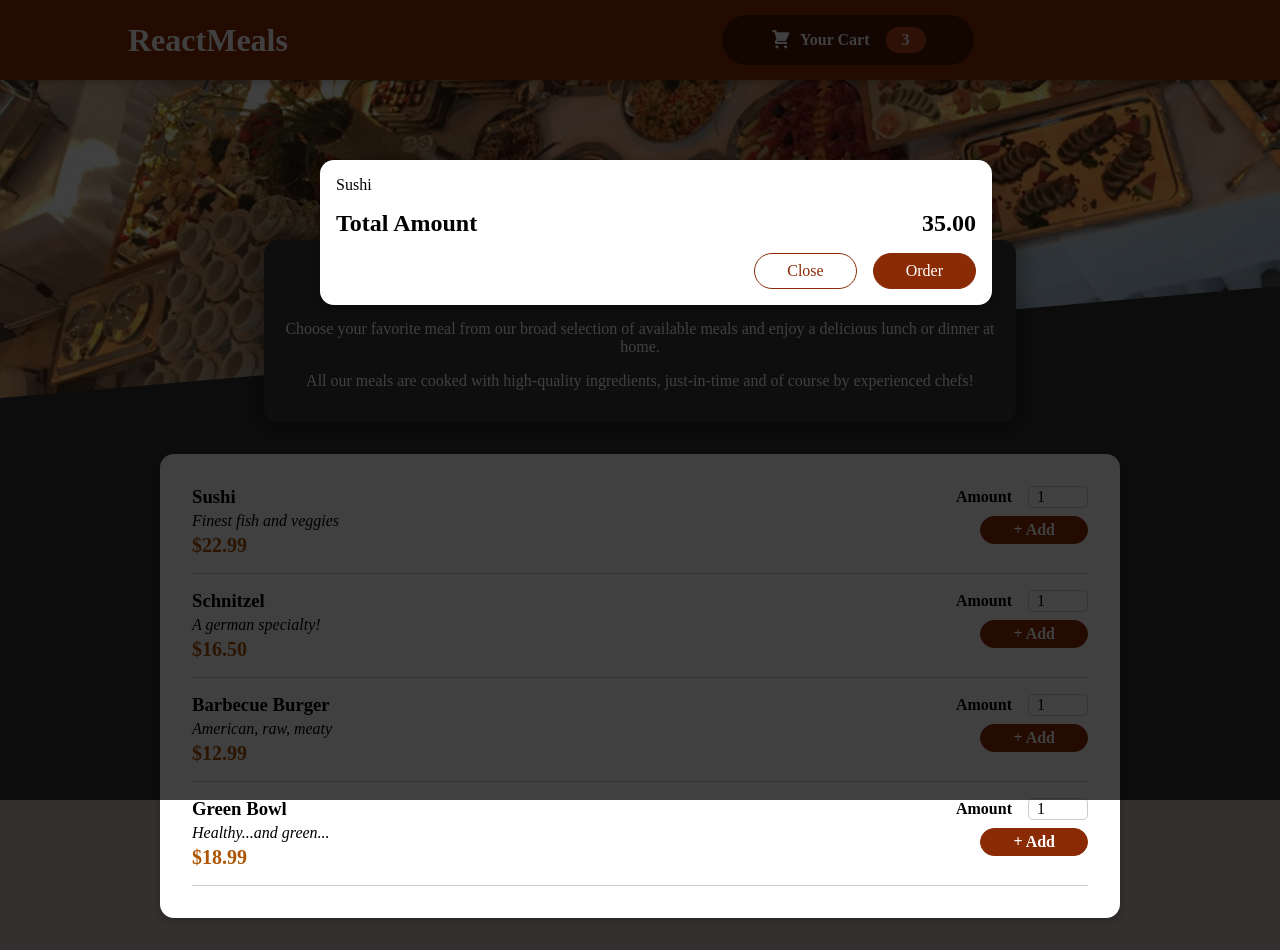
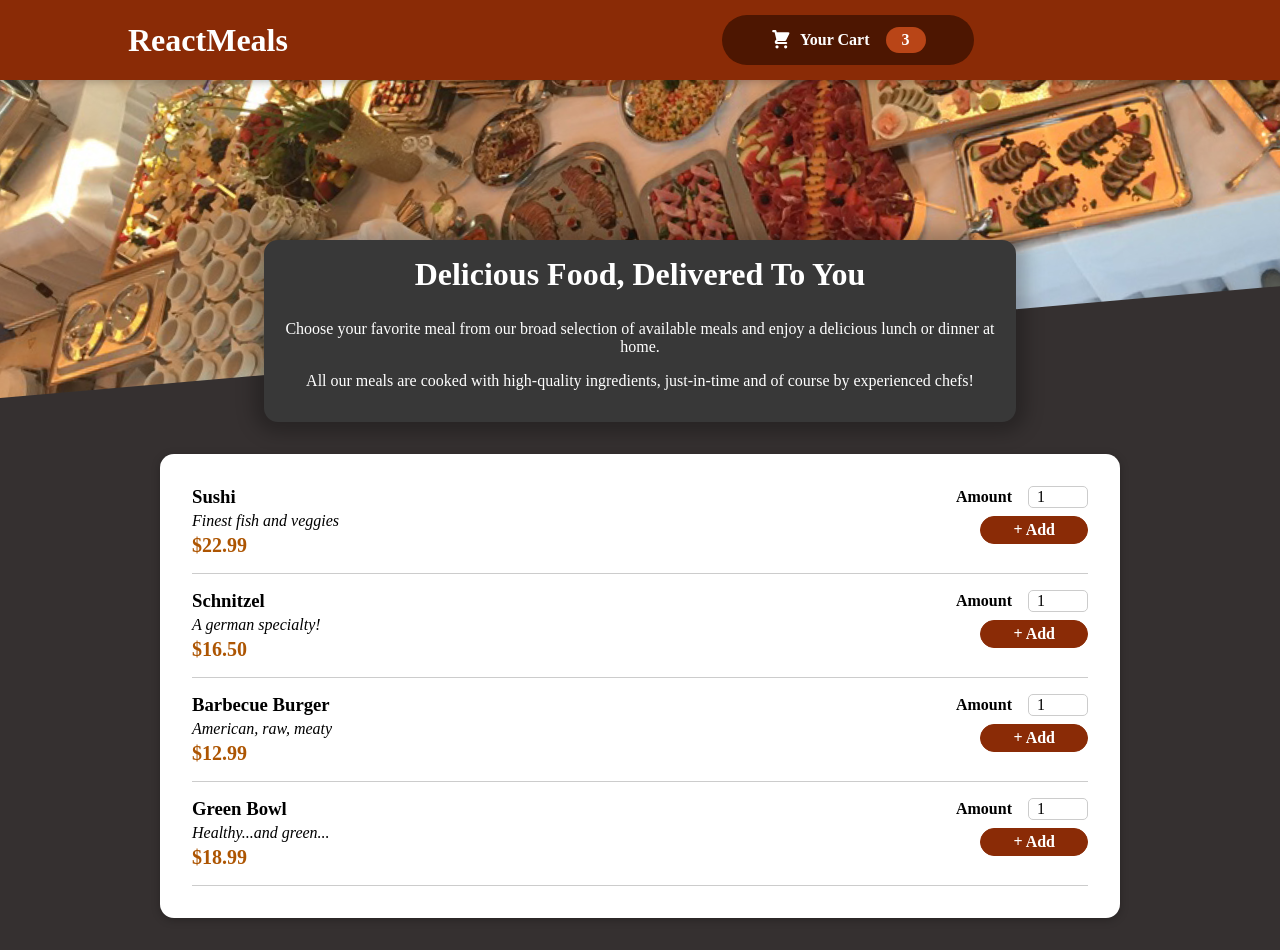
Before and after one commit to ilianrusev/food-order-app-react-udemy, a React (Create React App) app: page / in a window 1280 px wide. Built offline with nearby package versions, Linux system fonts and the light colour scheme.

Commit message:
handler for cart

```diff
--- a/src/App.js
+++ b/src/App.js
@@ -1,4 +1,4 @@
-import { Fragment } from "react";
+import { Fragment, useState } from "react";
 
 import Cart from "./components/Cart/Cart";
 import Header from "./components/Layout/Header";
@@ -6,10 +6,20 @@
 
 
 function App() {
+  const [cartIsShown, setCartIsShown] = useState(false)
+
+  const showCartHandler = () => {
+    setCartIsShown(true);
+  }
+
+  const hideCartHandler = () => {
+    setCartIsShown(false);
+  }
+
   return (
     <Fragment>
-      <Cart />
-      <Header />
+      {cartIsShown && <Cart onClose={hideCartHandler} />}
+      <Header onShowCart={showCartHandler} />
       <main>
         <Meals />
       </main>
--- a/src/components/Cart/Cart.js
+++ b/src/components/Cart/Cart.js
@@ -10,14 +10,14 @@
     )
 
     return (
-        <Modal>
+        <Modal onClose={props.onClose}>
             {cartItems}
             <div className={classes.total}>
                 <span>Total Amount</span>
                 <span>35.00</span>
             </div>
             <div className={classes.actions}>
-                <button className={classes['button--alt']}>Close</button>
+                <button className={classes['button--alt']} onClick={props.onClose}>Close</button>
                 <button className={classes.button}>Order</button>
             </div>
         </Modal>
--- a/src/components/Layout/Header.js
+++ b/src/components/Layout/Header.js
@@ -11,7 +11,7 @@
         <Fragment>
             <header className={classes.header}>
                 <h1>ReactMeals</h1>
-                <HeaderCartButton />
+                <HeaderCartButton onClick={props.onShowCart}/>
             </header>
             <div className={classes['main-image']}>
                 <img src={mealsImage} alt="mealsImage" />
--- a/src/components/Layout/HeaderCartButton.js
+++ b/src/components/Layout/HeaderCartButton.js
@@ -5,7 +5,7 @@
 
 const HeaderCartButton = (props) => {
     return (
-        <button className={classes.button}>
+        <button className={classes.button} onClick={props.onClick}>
             <span className={classes.icon}>
                 <CartIcon />
             </span>
--- a/src/components/UI/Modal.js
+++ b/src/components/UI/Modal.js
@@ -3,7 +3,7 @@
 import classes from './Modal.module.css'
 
 const Backdrop = (props) => {
-    return <div className={classes.backdrop}></div>
+    return <div className={classes.backdrop} onClick={props.onClose}></div>
 }
 
 const ModalOverlay = (props) => {
@@ -19,7 +19,7 @@
 const Modal = (props) => {
     return (
         <Fragment>
-            {createPortal(<Backdrop />, portalRoot)}
+            {createPortal(<Backdrop onClose={props.onClose} />, portalRoot)}
             {createPortal(<ModalOverlay>{props.children}</ModalOverlay>, portalRoot)}
         </Fragment>
     )
```
